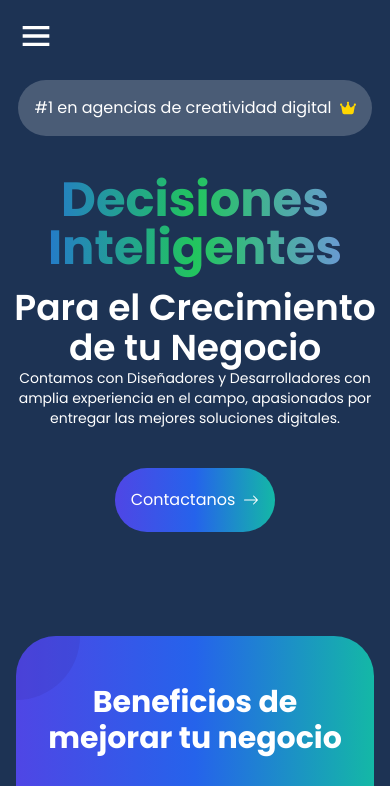
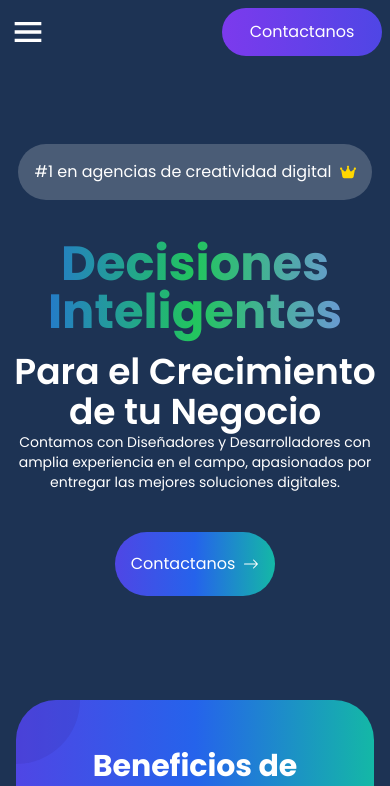
Before and after one commit to Samuelarag1/samaragtech, a Next.js app: page / in a window 390 px wide. Shown: the top 786 px of the page. Built offline with nearby package versions, Linux system fonts and the light colour scheme.

Commit message:
update navigation

```diff
--- a/src/components/Navigation/Navigation.tsx
+++ b/src/components/Navigation/Navigation.tsx
@@ -36,9 +36,9 @@ function Navigation() {
           Contactanos
         </Link>
       </div>
-
+      <div className="w-full flex justify-between items-center">
         <button
-        className="md:hidden fixed top-4 left-4 z-50 text-black"
+          className="md:hidden z-50 text-black m-2"
           onClick={() => setIsOpenMenu(!isOpenMenu)}
         >
           {isOpenMenu ? (
@@ -46,7 +46,14 @@ function Navigation() {
           ) : (
             <BiMenu size={40} color="white" />
           )}
-      </button>
+        </button>{" "}
+        <Link
+          href={"https://wa.me/3518506240"}
+          className="md:hidden m-2 bg-gradient-to-r from-violet-600 to-indigo-600 h-12 w-40 rounded-full hover:scale-105 duration-300 flex gap-2 items-center justify-center"
+        >
+          Contactanos
+        </Link>
+      </div>
 
       <AnimatePresence>
         {isOpenMenu && (
@@ -72,12 +79,6 @@ function Navigation() {
           </motion.div>
         )}
       </AnimatePresence>
-      {/* <Link
-        href={"https://wa.me/3518506240"}
-        className="md:hidden absolute bg-gradient-to-r from-violet-600 to-indigo-600 h-12 w-40 rounded-full hover:scale-105 duration-300 flex gap-2 items-center justify-center"
-      >
-        Contactanos
-      </Link> */}
     </nav>
   );
 }
```
Lines whose indentation alone changed are shown as unchanged.
